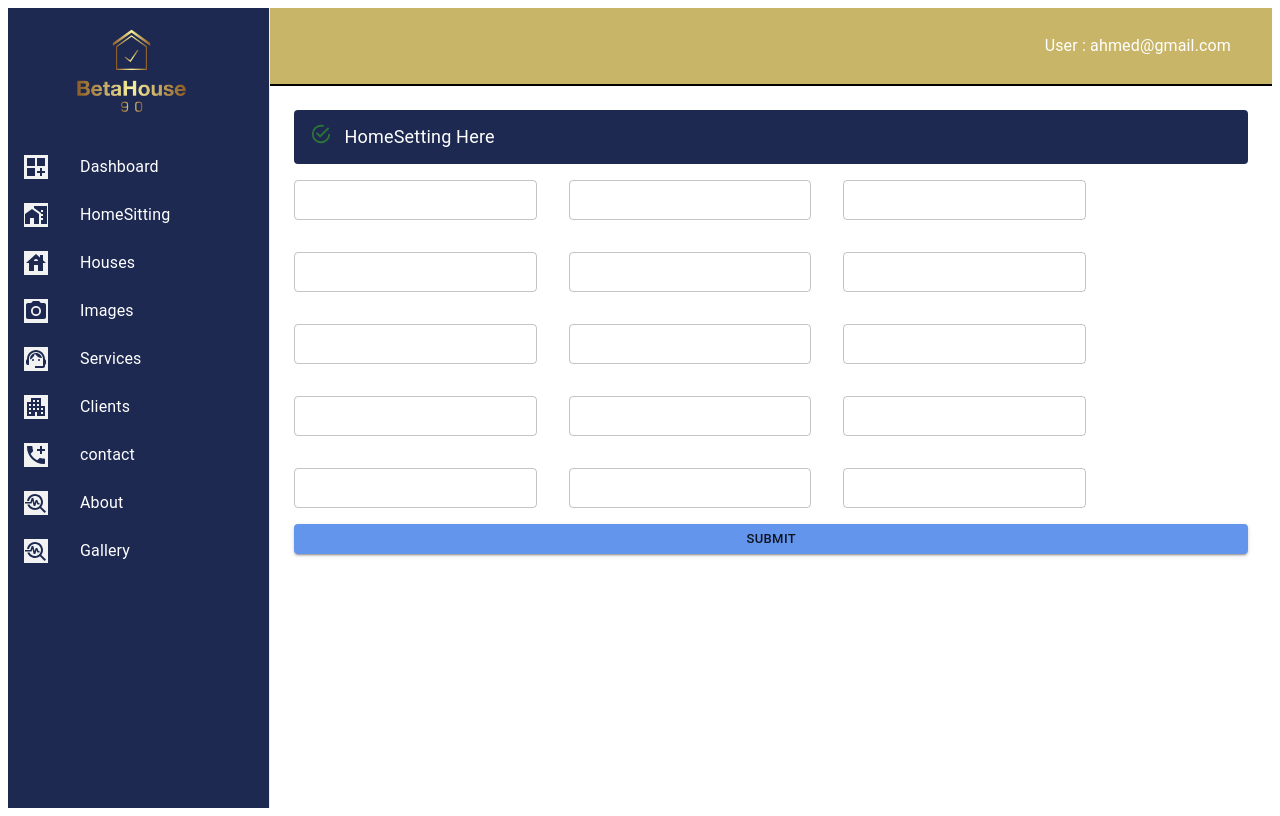
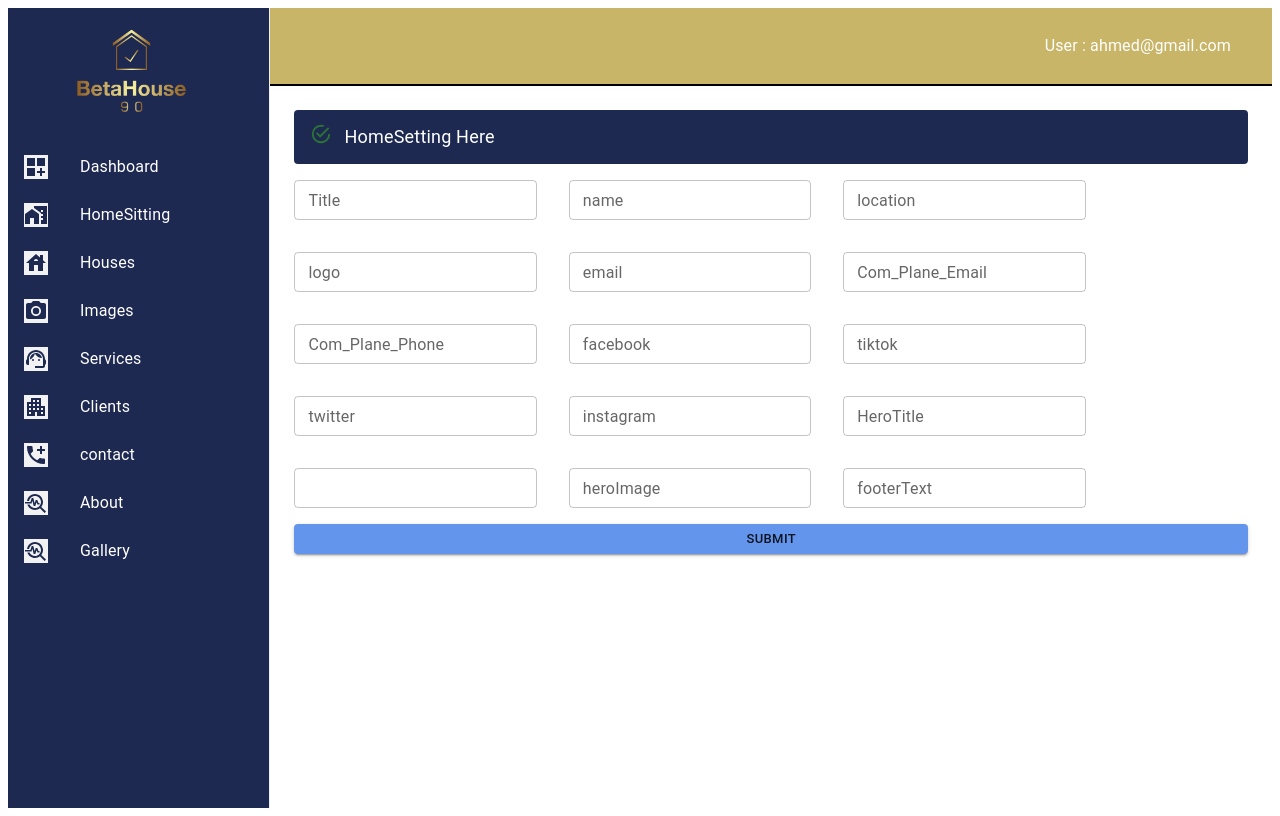
Before and after one commit to ahmedjp143/betahouseFrontend, a React (Vite) app: page /dashboard/home in a window 1280 px wide. Built offline with nearby package versions, Linux system fonts and the light colour scheme; no server answers.

Commit message:
homesettingupdate

```diff
--- a/src/Homes/Home.jsx
+++ b/src/Homes/Home.jsx
@@ -65,6 +65,7 @@ const Home = () => {
             <Grid container spacing={2}>
               <Grid xs={12} md={3} m={2}>
                 <TextField
+                  label='Title'
                   id='Title'
                   name='Title'
                   {...register('Title')}
@@ -75,6 +76,7 @@ const Home = () => {
               </Grid>
               <Grid xs={12} md={3} m={2}>
                 <TextField
+                  label='name'
                   id='name'
                   {...register('name')}
                   variant='outlined'
@@ -84,6 +86,7 @@ const Home = () => {
               </Grid>
               <Grid xs={12} md={3} m={2}>
                 <TextField
+                  label='location'
                   {...register('location')}
                   variant='outlined'
                   size='small'
@@ -92,6 +95,7 @@ const Home = () => {
               </Grid>
               <Grid xs={12} md={3} m={2}>
                 <TextField
+                  label='logo'
                   {...register('logo')}
                   variant='outlined'
                   size='small'
@@ -100,6 +104,7 @@ const Home = () => {
               </Grid>
               <Grid xs={12} md={3} m={2}>
                 <TextField
+                  label='email'
                   {...register('email')}
                   variant='outlined'
                   size='small'
@@ -108,6 +113,7 @@ const Home = () => {
               </Grid>
               <Grid xs={12} md={3} m={2}>
                 <TextField
+                  label='Com_Plane_Email'
                   {...register('Com_Plane_Email')}
                   variant='outlined'
                   size='small'
@@ -116,6 +122,7 @@ const Home = () => {
               </Grid>
               <Grid xs={12} md={3} m={2}>
                 <TextField
+                  label='Com_Plane_Phone'
                   {...register('Com_Plane_Phone')}
                   type='number'
                   variant='outlined'
@@ -125,6 +132,7 @@ const Home = () => {
               </Grid>
               <Grid xs={12} md={3} m={2}>
                 <TextField
+                  label='facebook'
                   {...register('facebook')}
                   variant='outlined'
                   size='small'
@@ -133,6 +141,7 @@ const Home = () => {
               </Grid>
               <Grid xs={12} md={3} m={2}>
                 <TextField
+                  label='tiktok'
                   {...register('tiktok')}
                   variant='outlined'
                   size='small'
@@ -141,6 +150,7 @@ const Home = () => {
               </Grid>
               <Grid xs={12} md={3} m={2}>
                 <TextField
+                  label='twitter'
                   {...register('twitter')}
                   variant='outlined'
                   size='small'
@@ -149,6 +159,7 @@ const Home = () => {
               </Grid>
               <Grid xs={12} md={3} m={2}>
                 <TextField
+                  label='instagram'
                   {...register('instagram')}
                   variant='outlined'
                   size='small'
@@ -157,6 +168,7 @@ const Home = () => {
               </Grid>
               <Grid xs={12} md={3} m={2}>
                 <TextField
+                  label='HeroTitle'
                   {...register('HeroTitle')}
                   variant='outlined'
                   size='small'
@@ -173,6 +185,7 @@ const Home = () => {
               </Grid>
               <Grid xs={12} md={3} m={2}>
                 <TextField
+                  label='heroImage'
                   {...register('heroImage')}
                   variant='outlined'
                   size='small'
@@ -181,6 +194,7 @@ const Home = () => {
               </Grid>
               <Grid xs={12} md={3} m={2}>
                 <TextField
+                  label='footerText'
                   {...register('footerText')}
                   variant='outlined'
                   size='small'
```
